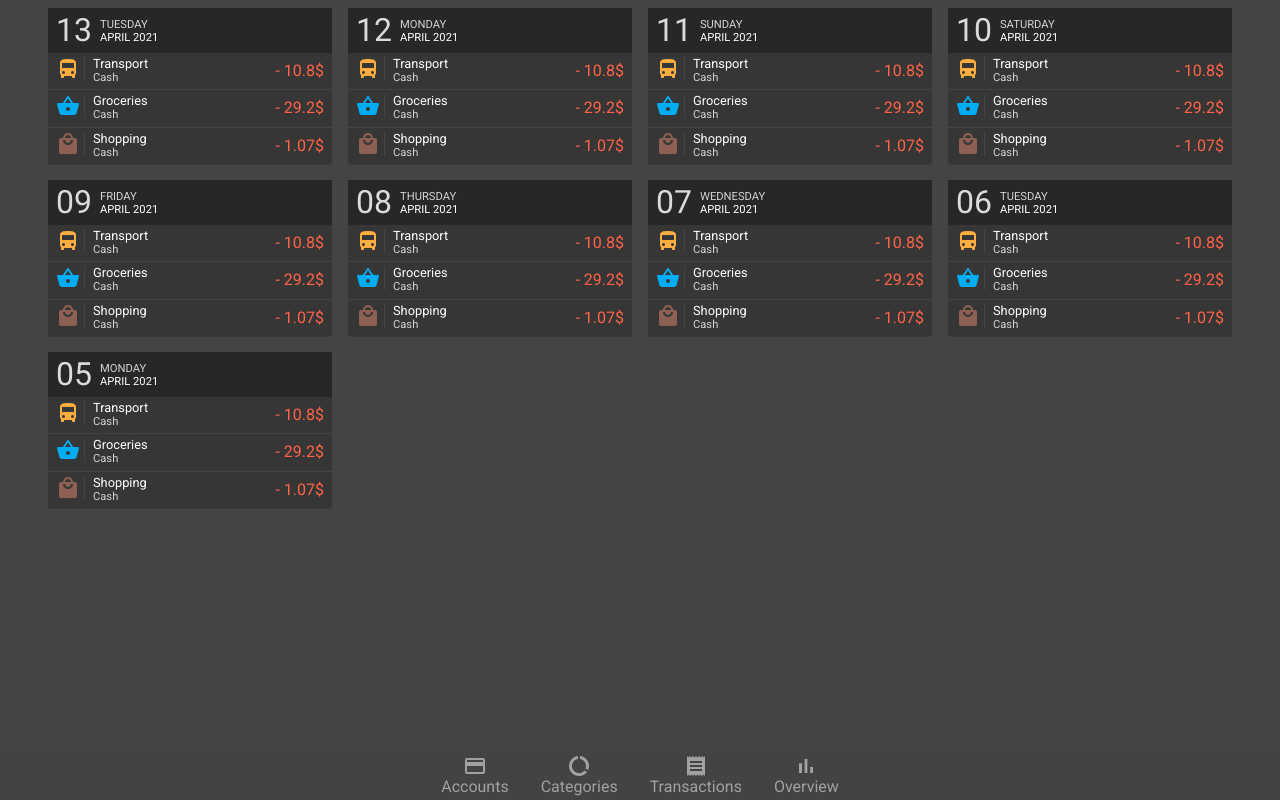
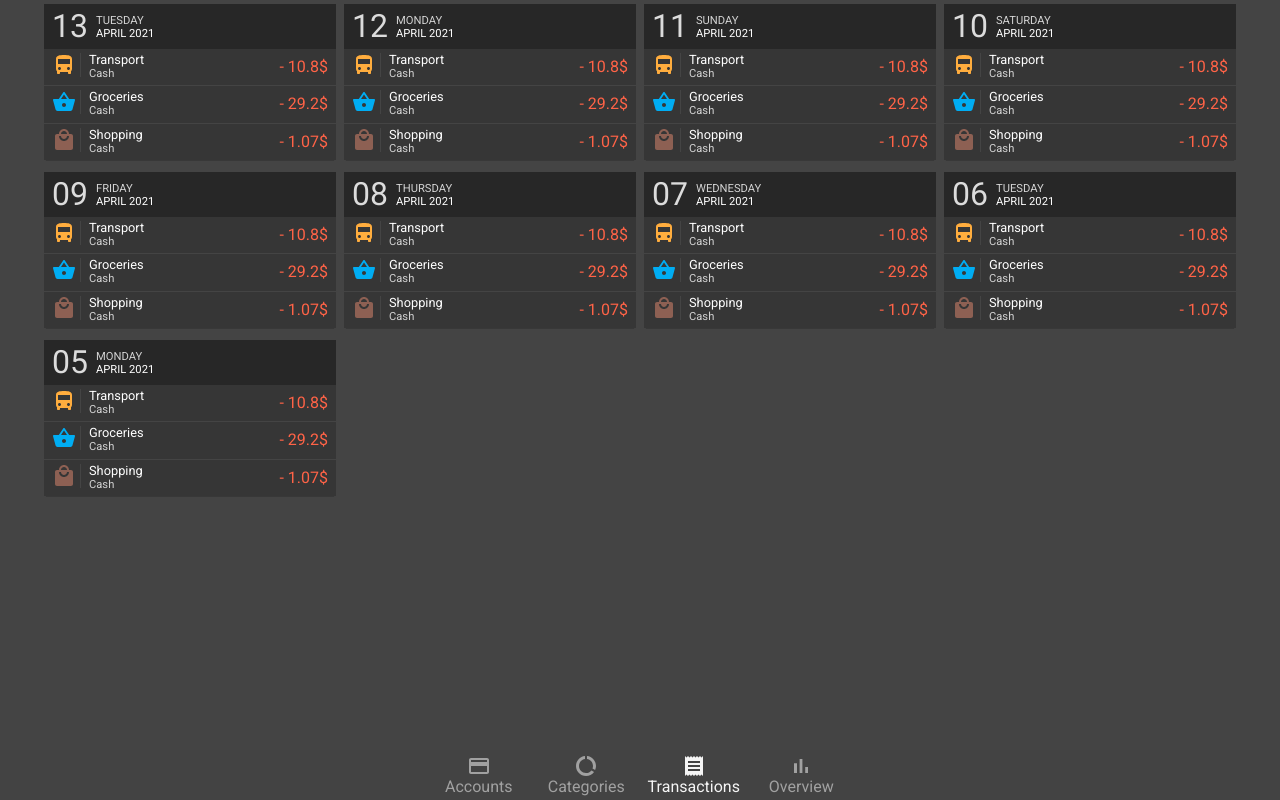
Before and after one commit to async-devil/react-updated, a React (Create React App) app: page / in a window 1280 px wide. Built offline with nearby package versions, Linux system fonts and the light colour scheme.

Commit message:
feat: added some stylings

```diff
--- a/src/components/UI/ExpensesWrapper.tsx
+++ b/src/components/UI/ExpensesWrapper.tsx
@@ -2,21 +2,26 @@ import styled from "styled-components";
 import { ReactNode } from "react";
 
 const StyledWrapper = styled.div`
-	margin: 0 auto 0 auto;
+	margin: 0 auto 3.125rem auto;
+	padding: 0.25rem;
 	max-width: 1200px;
 
 	display: grid;
 	justify-items: stretch;
 	align-items: center;
-	padding: 0.25rem;
+
+	.expense-group {
+		margin-bottom: 0.5rem;
+	}
+
+	.expense-group:last-child {
+		margin-bottom: 0;
+	}
 
 	grid-template-columns: repeat(1, minmax(0, 1fr));
 
 	@media (min-width: 768px) {
 		padding: 0;
-		.expense-group {
-			padding: 0.25rem;
-		}
 		grid-template-columns: repeat(2, minmax(0, 1fr));
 	}
 
--- a/src/components/UI/Footer.tsx
+++ b/src/components/UI/Footer.tsx
@@ -6,13 +6,14 @@ import BarChartIcon from "@material-ui/icons/BarChart";
 
 const StyledFooter = styled.footer`
 	width: 100%;
-
-	display: flex;
-	justify-content: center;
+	height: 3.125rem;
 
 	position: fixed;
 	left: 0;
 	bottom: 0;
+
+	display: flex;
+	align-content: center;
 
 	opacity: 0.95;
 	background-color: #444;
@@ -20,11 +21,20 @@ const StyledFooter = styled.footer`
 
 const FooterWrapper = styled.div`
 	margin: 0 auto 0 auto;
-	max-width: 1200px;
+	max-width: 430px;
+
+	display: grid;
+	grid-template-columns: repeat(4, minmax(0, 1fr));
+
+	justify-items: center;
+	align-items: center;
 `;
 
 const Button = styled.div<{ active?: boolean }>`
+	cursor: pointer;
 	display: inline-block;
+
+	vertical-align: middle;
 	text-align: center;
 
 	padding: 0.25rem 1rem 0.25rem 1rem;
@@ -47,25 +57,42 @@ const Button = styled.div<{ active?: boolean }>`
 		display: block;
 		margin: 0 auto 0 auto;
 	}
+
+	@media (max-width: 428px) {
+		font-size: 0.9rem;
+	}
+
+	@media (max-width: 355px) {
+		.footer__button_icon {
+			font-size: 1.5rem;
+		}
+
+		.footer__button_title {
+			display: none;
+		}
+	}
+
+	@media (max-width: 325px) {
+	}
 `;
 
-const Footer = () => {
+const Footer = ({ activePageIndex }: { activePageIndex: number }) => {
 	return (
 		<StyledFooter>
 			<FooterWrapper>
-				<Button className="footer__button">
+				<Button className="footer__button" active={activePageIndex === 1 ? true : false}>
 					<CreditCardIcon className="footer__button_icon"></CreditCardIcon>
 					<span className="footer__button_title">Accounts</span>
 				</Button>
-				<Button className="footer__button">
+				<Button className="footer__button" active={activePageIndex === 2 ? true : false}>
 					<DataUsageIcon className="footer__button_icon"></DataUsageIcon>
 					<span className="footer__button_title">Categories</span>
 				</Button>
-				<Button className="footer__button">
+				<Button className="footer__button" active={activePageIndex === 3 ? true : false}>
 					<ReceiptIcon className="footer__button_icon"></ReceiptIcon>
 					<span className="footer__button_title">Transactions</span>
 				</Button>
-				<Button className="footer__button">
+				<Button className="footer__button" active={activePageIndex === 4 ? true : false}>
 					<BarChartIcon className="footer__button_icon"></BarChartIcon>
 					<span className="footer__button_title">Overview</span>
 				</Button>
```
